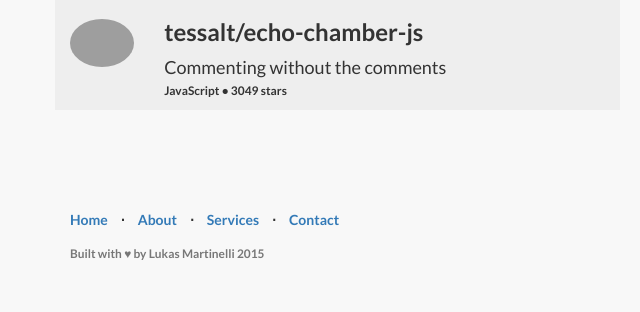
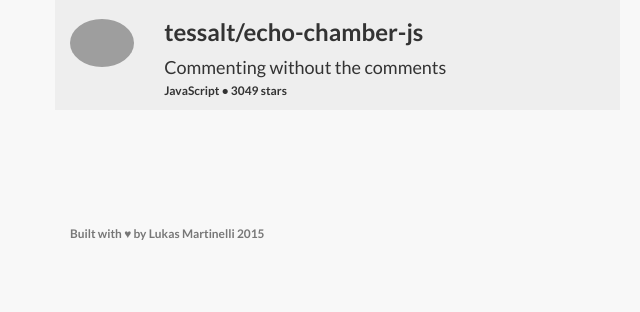
Before and after one commit to lukasmartinelli-alt/opencodereview, a Django app: page /reviews/ in a window 1280 px wide. Shown: the part 947-1259 px from the top of the page, without its empty margins (0-640 px from the left). After the commit the page ends 1187 px from the top, so only its background shows below. Run offline with Django 3.2, Linux system fonts and the light colour scheme; some libraries are stand-ins or nearby versions; grey boxes are pictures that could not be loaded.

Commit message:
Removed nav in footer

```diff
--- a/opencodereview/apps/reviews/templates/new.html
+++ b/opencodereview/apps/reviews/templates/new.html
@@ -28,6 +28,7 @@
                     Create issue for review
                 </label>
              </div>
+             <br/>
              <div class="form-group {% if form.info.errors %}has-error{% endif %}">
                 <label for="{{ form.info.id_for_label }}">
                     Provide some information for the reviewer
--- a/opencodereview/templates/footer.html
+++ b/opencodereview/templates/footer.html
@@ -2,23 +2,6 @@
         <div class="container">
             <div class="row">
                 <div class="col-lg-12">
-                    <ul class="list-inline">
-                        <li>
-                            <a href="#">Home</a>
-                        </li>
-                        <li class="footer-menu-divider">&sdot;</li>
-                        <li>
-                            <a href="#about">About</a>
-                        </li>
-                        <li class="footer-menu-divider">&sdot;</li>
-                        <li>
-                            <a href="#services">Services</a>
-                        </li>
-                        <li class="footer-menu-divider">&sdot;</li>
-                        <li>
-                            <a href="#contact">Contact</a>
-                        </li>
-                    </ul>
                     <p class="copyright text-muted small">Built with ♥ by Lukas Martinelli 2015</p>
                 </div>
             </div>
```
